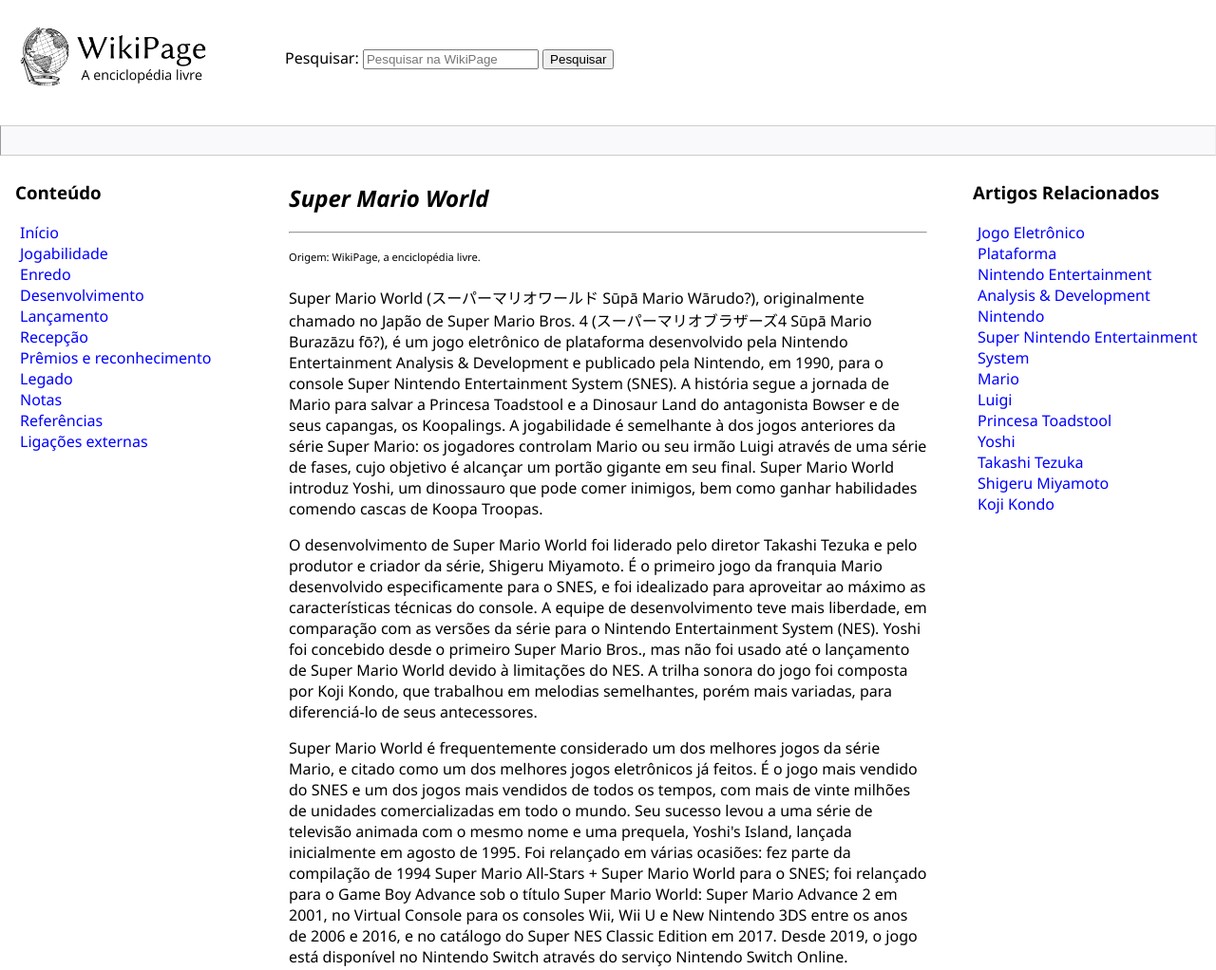
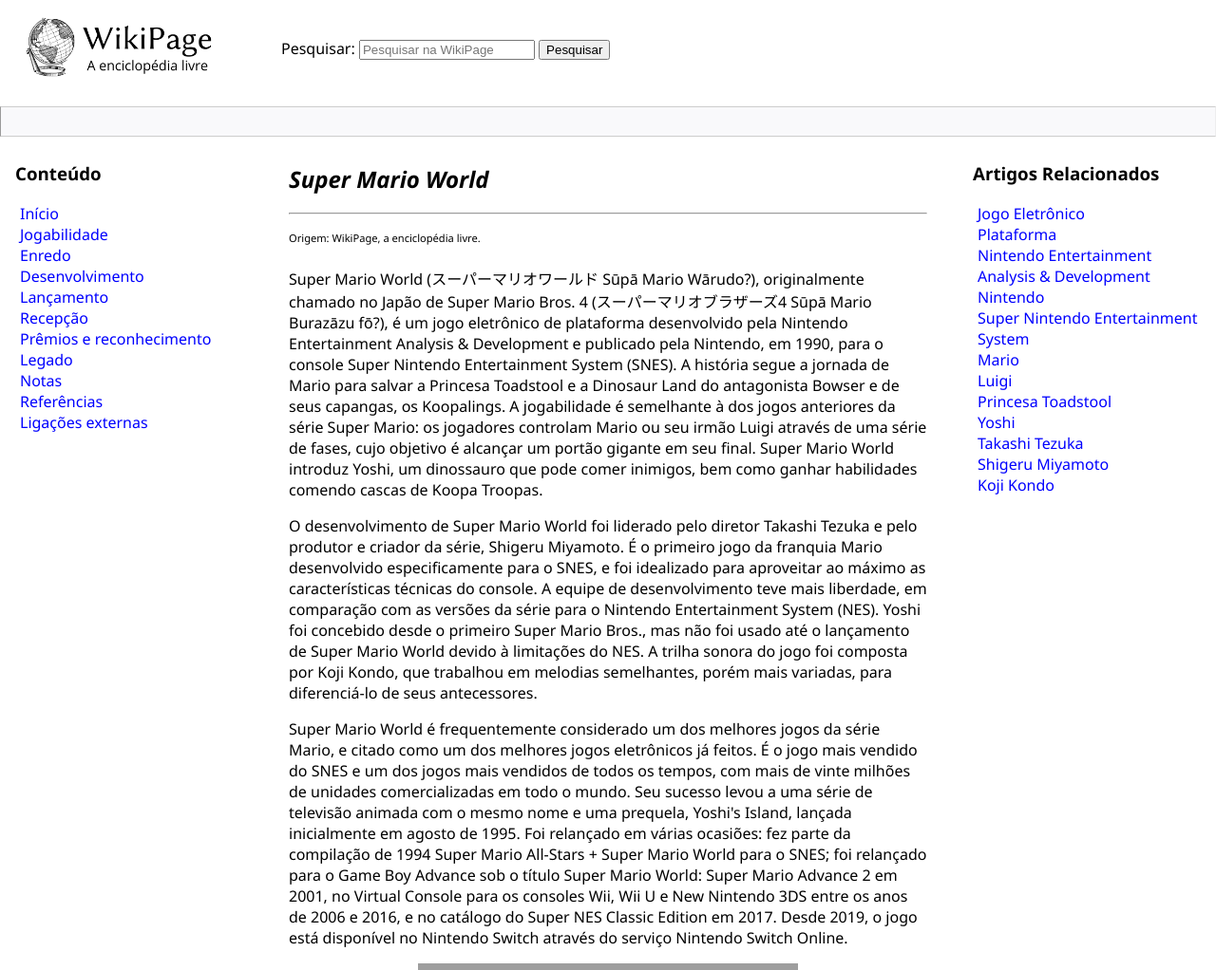
Before and after one commit to michellesass/dio-recriando-o-wikipedia-com-layout-moderno, a plain HTML site: page index.html in a window 1280 px wide. Shown: the top 1022 px of the page at 95% size. Drawn offline with Linux system fonts and the light colour scheme; grey boxes are pictures that could not be loaded.

Commit message:
Update style.css

```diff
--- a/assets/css/style.css
+++ b/assets/css/style.css
@@ -35,11 +35,14 @@ a { color:blue; text-decoration: none;}
 }
 
 header {
-    display: flex;
     align-items: center;
-    justify-content: space-between;
     background-color: #ffffff;
-    padding: 10px;
+    max-width: 1440px;
+    margin: auto;
+    display: grid;
+    grid-template-columns: minmax(0,15rem) minmax(0,2.5fr) minmax(0,15rem);
+    padding-left: 1rem;
+    padding-right: 1rem;
 }
 
 form {
```
